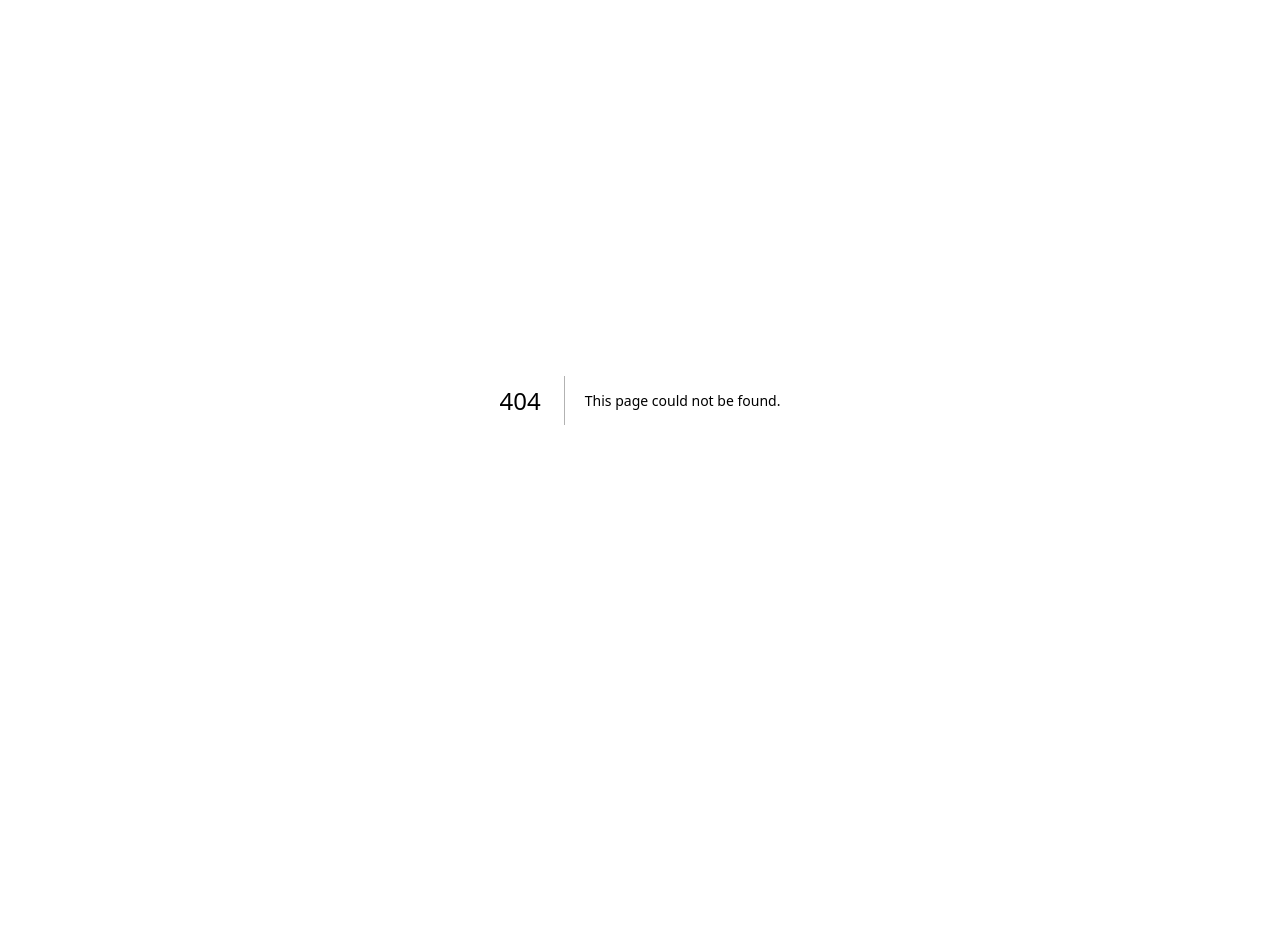
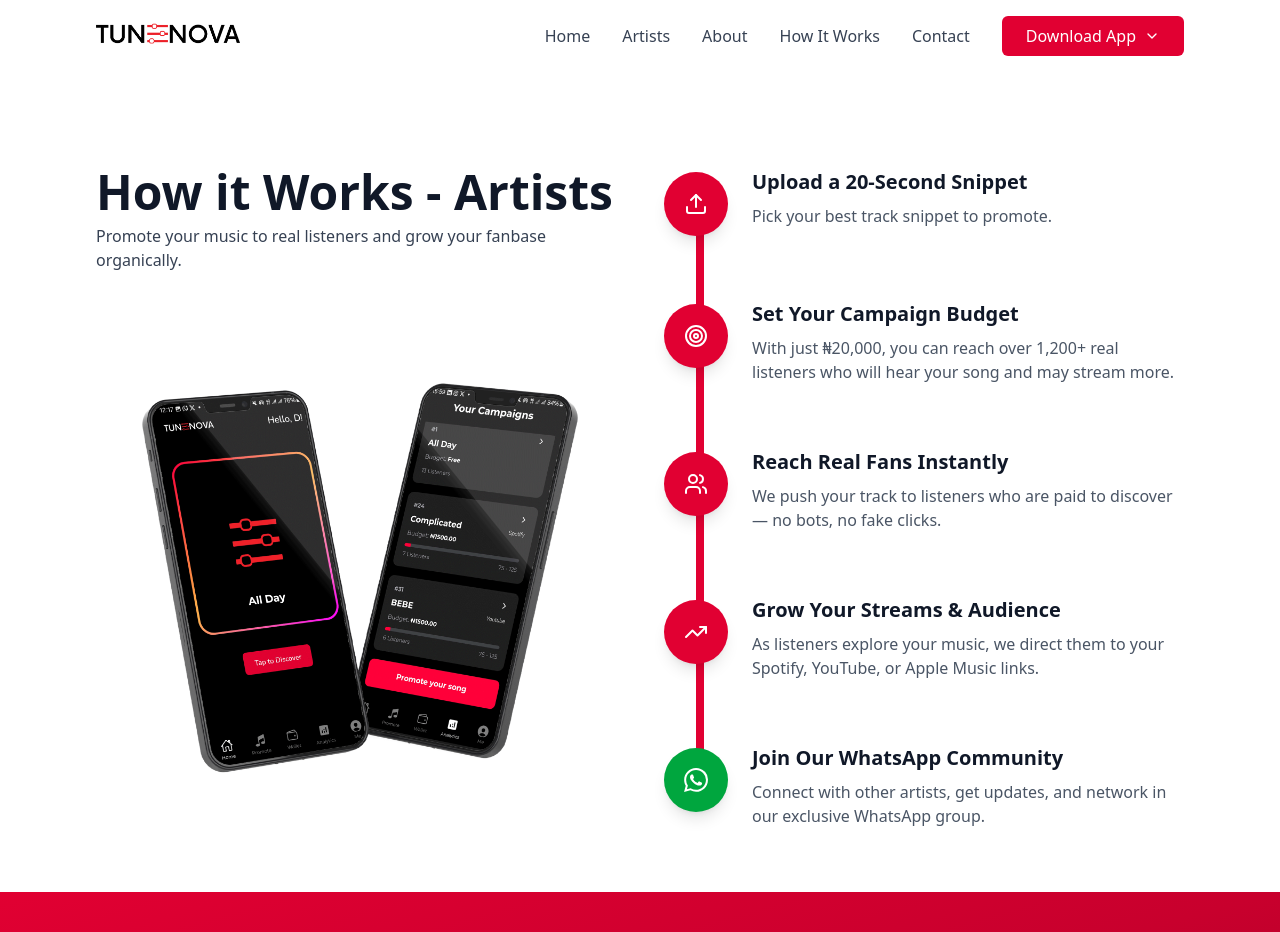
Before and after one commit to Davidigbokwe/tunenova-web, a Next.js app: page /artists in a window 1280 px wide. Before the commit this address had no page. Shown: the top 932 px of the page. Before the commit the page ends 800 px from the top, so only its background shows below. Built offline with nearby package versions, Linux system fonts and the light colour scheme.

Commit message:
Add dedicated artists page with WhatsApp integration and restore earnings section

```diff
--- /dev/null
+++ b/app/artists/page.jsx
@@ -0,0 +1,16 @@
+import React from 'react'
+import Navbar from '@/components/Navbar'
+import Artists from '@/components/Artists'
+import Footer from '@/components/Footer'
+
+export default function ArtistsPage() {
+  return (
+    <div>
+      <Navbar />
+      <div className="pt-8">
+        <Artists />
+      </div>
+      <Footer />
+    </div>
+  )
+}
--- a/components/Artists.jsx
+++ b/components/Artists.jsx
@@ -1,6 +1,6 @@
 "use client"
 import React from 'react';
-import { Upload, Target, Users, TrendingUp } from 'lucide-react';
+import { Upload, Target, Users, TrendingUp, MessageCircle } from 'lucide-react';
 import { motion } from 'framer-motion';
 // import dashboard from "../../public/dashboard3.svg"
 import Image from 'next/image';
@@ -32,6 +32,15 @@
       icon: <TrendingUp className="w-6 h-6" />,
       title: "Grow Your Streams & Audience",
       description: "As listeners explore your music, we direct them to your Spotify, YouTube, or Apple Music links.",
+    },
+    {
+      icon: (
+        <svg className="w-6 h-6" viewBox="0 0 24 24" fill="currentColor">
+          <path d="M17.472 14.382c-.297-.149-1.758-.867-2.03-.967-.273-.099-.471-.148-.67.15-.197.297-.767.966-.94 1.164-.173.199-.347.223-.644.075-.297-.15-1.255-.463-2.39-1.475-.883-.788-1.48-1.761-1.653-2.059-.173-.297-.018-.458.13-.606.134-.133.298-.347.446-.52.149-.174.198-.298.298-.497.099-.198.05-.371-.025-.52-.075-.149-.669-1.612-.916-2.207-.242-.579-.487-.5-.669-.51-.173-.008-.371-.01-.57-.01-.198 0-.52.074-.792.372-.272.297-1.04 1.016-1.04 2.479 0 1.462 1.065 2.875 1.213 3.074.149.198 2.096 3.2 5.077 4.487.709.306 1.262.489 1.694.625.712.227 1.36.195 1.871.118.571-.085 1.758-.719 2.006-1.413.248-.694.248-1.289.173-1.413-.074-.124-.272-.198-.57-.347m-5.421 7.403h-.004a9.87 9.87 0 01-5.031-1.378l-.361-.214-3.741.982.998-3.648-.235-.374a9.86 9.86 0 01-1.51-5.26c.001-5.45 4.436-9.884 9.888-9.884 2.64 0 5.122 1.03 6.988 2.898a9.825 9.825 0 012.893 6.994c-.003 5.45-4.437 9.884-9.885 9.884m8.413-18.297A11.815 11.815 0 0012.05 0C5.495 0 .16 5.335.157 11.892c0 2.096.547 4.142 1.588 5.945L.057 24l6.305-1.654a11.882 11.882 0 005.683 1.448h.005c6.554 0 11.89-5.335 11.893-11.893A11.821 11.821 0 0020.885 3.488"/>
+        </svg>
+      ),
+      title: "Join Our WhatsApp Community",
+      description: "Connect with other artists, get updates, and network in our exclusive WhatsApp group.",
     }
   ];
 
@@ -77,7 +86,7 @@
               className="absolute left-8 w-2 bg-[#e10032]"
               style={{
                 top: '32px',
-                height: 'calc(100% - 100px)'
+                height: 'calc(100% - 80px)'
               }}
             ></div>
 
@@ -95,9 +104,11 @@
                   {/* Icon circle */}
                   <div className="flex-shrink-0 mt-1 z-10">
                     <motion.div
-                      className="w-16 h-16 rounded-full bg-[#e10032] text-white flex items-center justify-center shadow-lg"
-                      whileHover={{ scale: 1.05, boxShadow: "0 10px 25px rgba(239, 68, 68, 0.3)" }}
+                      className={`w-16 h-16 rounded-full text-white flex items-center justify-center shadow-lg ${index === 4 ? 'bg-green-600' : 'bg-[#e10032]'}`}
+                      whileHover={{ scale: 1.05, boxShadow: index === 4 ? "0 10px 25px rgba(34, 197, 94, 0.3)" : "0 10px 25px rgba(239, 68, 68, 0.3)" }}
                       transition={{ type: "spring", stiffness: 400 }}
+                      onClick={index === 4 ? () => window.open('https://chat.whatsapp.com/CDNwWlNKBRo9N8OKR2csCY?mode=ems_copy_c', '_blank') : undefined}
+                      style={{ cursor: index === 4 ? 'pointer' : 'default' }}
                     >
                       {step.icon}
                     </motion.div>
--- a/components/Footer.jsx
+++ b/components/Footer.jsx
@@ -123,7 +123,7 @@
                     whileHover={{ x: 8 }}
                     transition={{ type: "spring", stiffness: 400 }}
                   >
-                    <a href="#artists" className={linkHoverStyle}>
+                    <a href="/artists" className={linkHoverStyle}>
                       <span className="relative">
                         For Artists
                         <span className="absolute bottom-0 left-0 w-0 h-0.5 bg-white/60 transition-all duration-300 group-hover:w-full"></span>
--- a/components/Navbar.jsx
+++ b/components/Navbar.jsx
@@ -34,9 +34,10 @@
 
   const navItems = [
     { name: 'Home', href: '/' },
-    { name: 'About', href: '#about' },
-    { name: 'How It Works', href: '#how-it-works' },
-    { name: 'Contact', href: '#footer' },
+    { name: 'Artists', href: '/artists' },
+    { name: 'About', href: '/#about' },
+    { name: 'How It Works', href: '/#how-it-works' },
+    { name: 'Contact', href: '/#footer' },
   ];
 
   const linkVariants = {
--- a/components/Refferal.jsx
+++ b/components/Refferal.jsx
@@ -1,6 +1,6 @@
 "use client"
 import React from 'react';
-import { Share2, UserPlus, DollarSign, Award, ArrowRight, MessageCircle } from 'lucide-react';
+import { Share2, UserPlus, DollarSign, Award, ArrowRight } from 'lucide-react';
 import { motion } from 'framer-motion';
 
 const InviteEarnSection = () => {
@@ -144,7 +144,7 @@
             animate={{ y: 0, opacity: 1 }}
             transition={{ delay: 0.8 }}
           >
-            <div className="flex justify-center gap-4 flex-wrap mb-4">
+            <div className="flex justify-center mb-4">
               <motion.div
                 className="inline-flex items-center gap-3 bg-[#e10032] text-white px-8 py-4 rounded-full font-semibold text-lg shadow-lg hover:bg-red-600 transition-colors duration-300 cursor-pointer"
                 whileHover={{ scale: 1.05 }}
@@ -158,15 +158,6 @@
                 Start Inviting Friends
                 <ArrowRight className="w-5 h-5" />
               </motion.div>
-              <motion.div
-                className="inline-flex items-center gap-3 bg-green-600 text-white px-8 py-4 rounded-full font-semibold text-lg shadow-lg hover:bg-green-700 transition-colors duration-300 cursor-pointer"
-                whileHover={{ scale: 1.05 }}
-                whileTap={{ scale: 0.95 }}
-                onClick={() => window.open('https://chat.whatsapp.com/CDNwWlNKBRo9N8OKR2csCY?mode=ems_copy_c', '_blank')}
-              >
-                <MessageCircle className="w-5 h-5" />
-                Join our WhatsApp Group
-              </motion.div>
             </div>
             <p className="text-sm text-gray-500">
               Join thousands earning with Tunenova referrals
```
Also changed, not shown: components/HowItWorks.jsx (line endings or trailing spaces).
